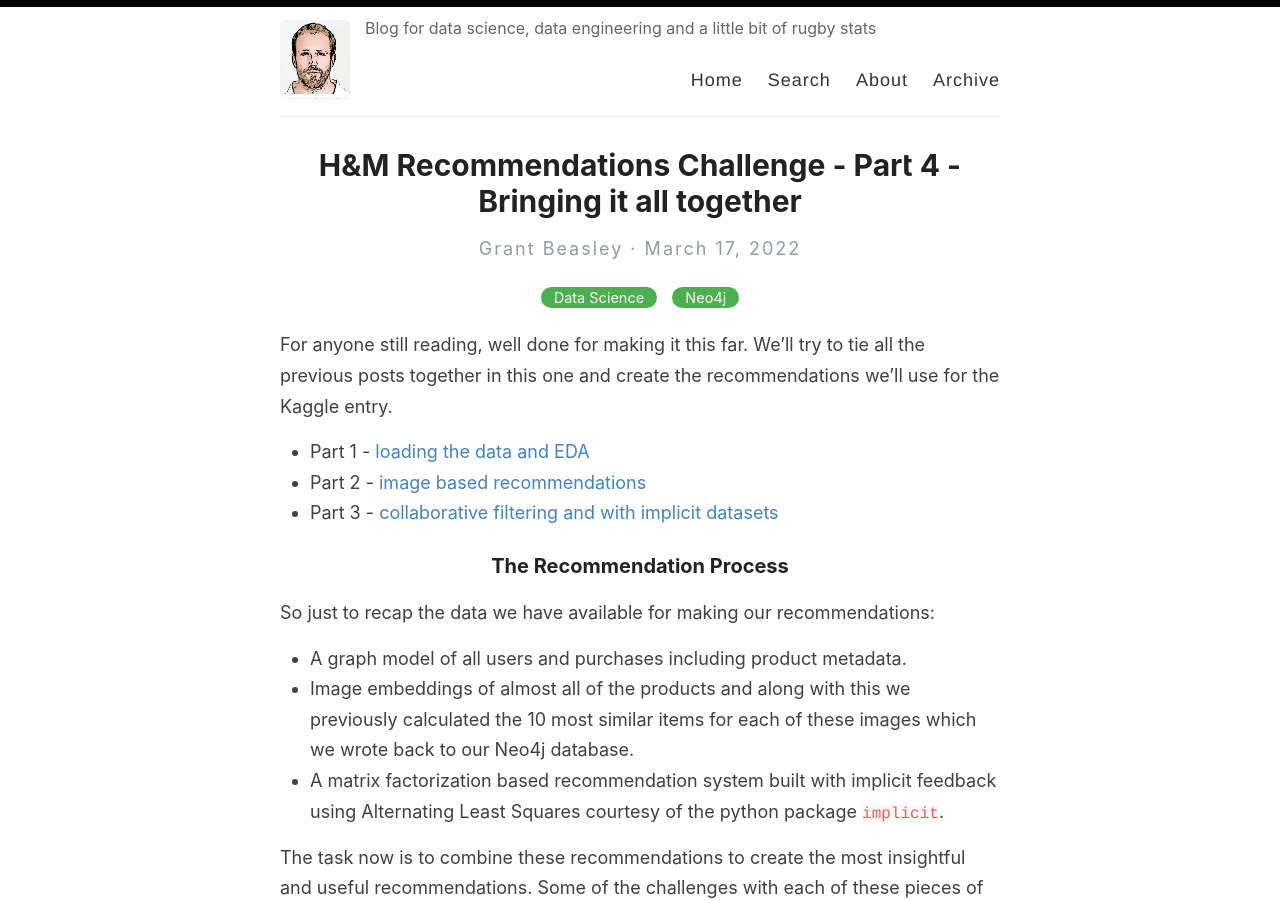
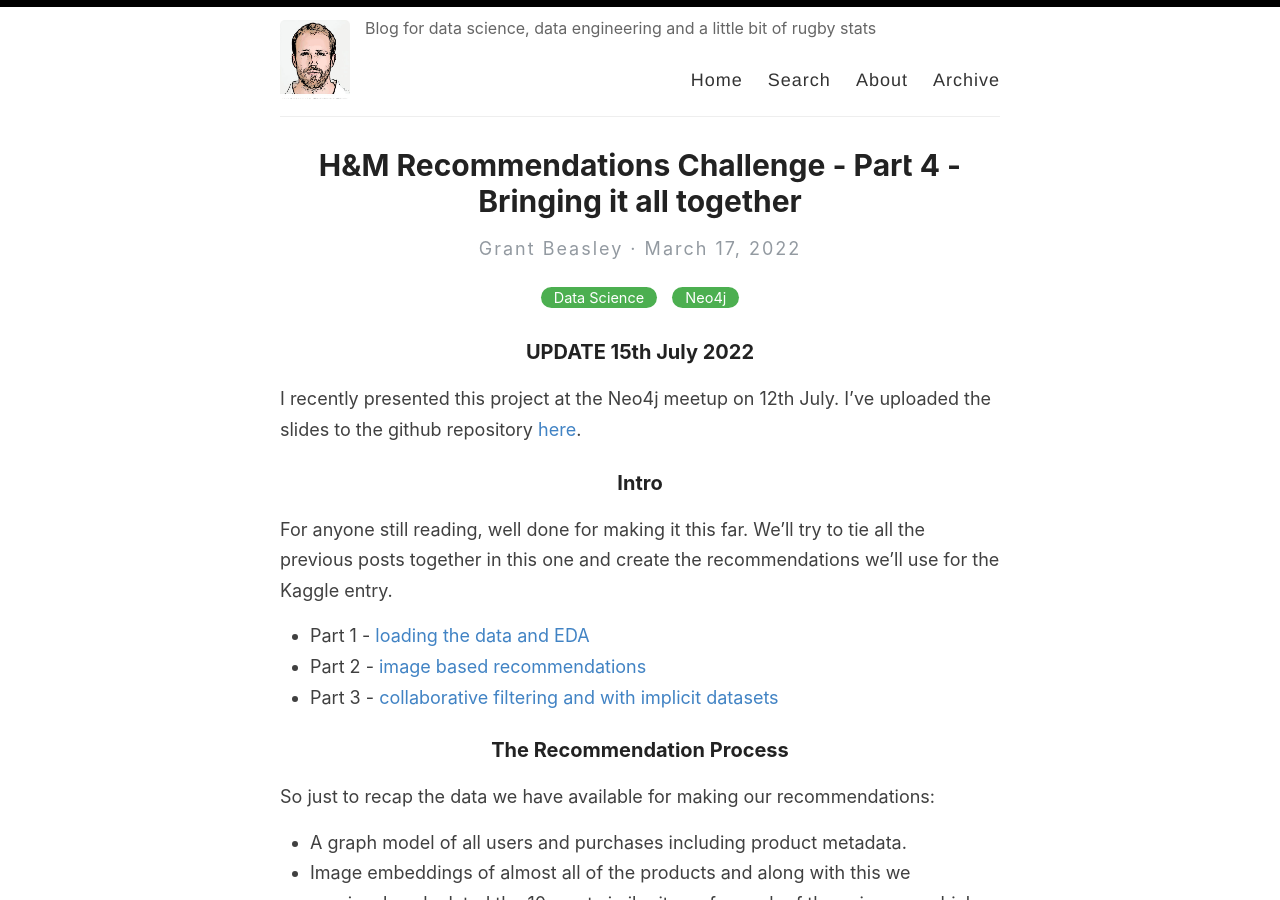
Before and after one commit to Grant592/grant592.github.io, a Jekyll site: the page built from _posts/2022-03-17-h-m-recs-part-4.md, in a window 1280 px wide and 900 px high. Built offline with Jekyll 4.4.1, drawn with Linux system fonts in a browser that asks for light colours; comment, search, counter and statistics services are not loaded.

Commit message:
Update 2022-03-17-h-m-recs-part-4.md

```diff
--- a/_posts/2022-03-17-h-m-recs-part-4.md
+++ b/_posts/2022-03-17-h-m-recs-part-4.md
@@ -4,6 +4,12 @@ title: H&M Recommendations Challenge - Part 4 - Bringing it all together
 comments: true
 categories: [ Data Science, Neo4j ]
 ---
+
+### UPDATE 15th July 2022
+
+I recently presented this project at the Neo4j meetup on 12th July. I've uploaded the slides to the github repository [here](https://github.com/Grant592/H-M_recs/blob/main/recommendations.pdf).
+
+### Intro
 
 For anyone still reading, well done for making it this far. We'll try to tie all the previous posts together in this one and create the recommendations we'll use for the Kaggle entry.
 * Part 1 - [loading the data and EDA]({% post_url 2022-02-17-h-m-recs-part-1 %})
```
